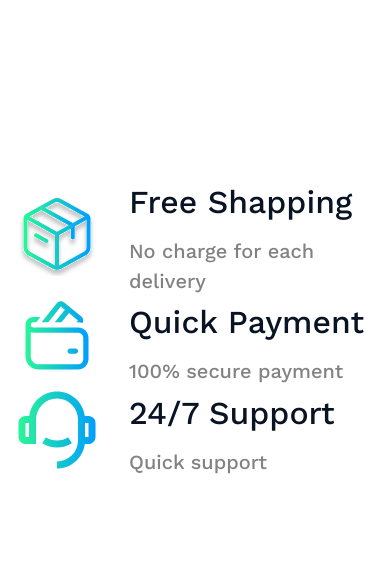
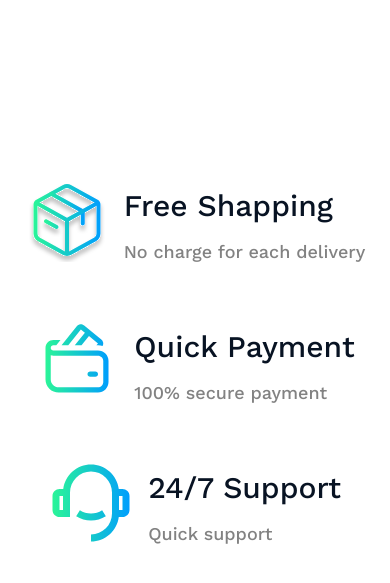
Before and after one commit to Amirhb20/Daunku, a plain HTML site: page index.html in a window 390 px wide. Shown: the part 1172-1755 px from the top of the page. Drawn offline with Linux system fonts and the light colour scheme.

Commit message:
style: make services section responsive

```diff
--- a/styles/responsive.css
+++ b/styles/responsive.css
@@ -7,6 +7,15 @@
   }
   .header-content {
     margin-top: 6rem;
+  }
+  .service-box__icon {
+    margin-right: 1.5rem;
+  }
+  .service-box__text__title {
+    font-size: 3rem;
+  }
+  .service-box__text__descripton {
+    font-size: 1.8rem;
   }
 }
 @media screen and (max-width: 1200px) {
@@ -26,6 +35,12 @@
   }
   .list__item {
     margin-right: 6rem;
+  }
+  .service-box {
+    margin-bottom: 5rem;
+  }
+  .service-box:last-child {
+    margin-bottom: 0;
   }
 }
 @media screen and (max-width: 992px) {
@@ -90,7 +105,11 @@
   .nav-toggle__icon {
     display: flex;
   }
+  .service-box {
+    margin: 0 auto 5rem auto;
+  }
 }
+
 @media screen and (max-width: 576px) {
   .header {
     min-height: 115rem;
@@ -133,4 +152,10 @@
     width: 3rem;
     height: 3rem;
   }
+  .service-box__text__title {
+    font-size: 2.8rem;
+  }
+  .service-box__text__descripton {
+    font-size: 1.6rem;
+  }
 }
```
